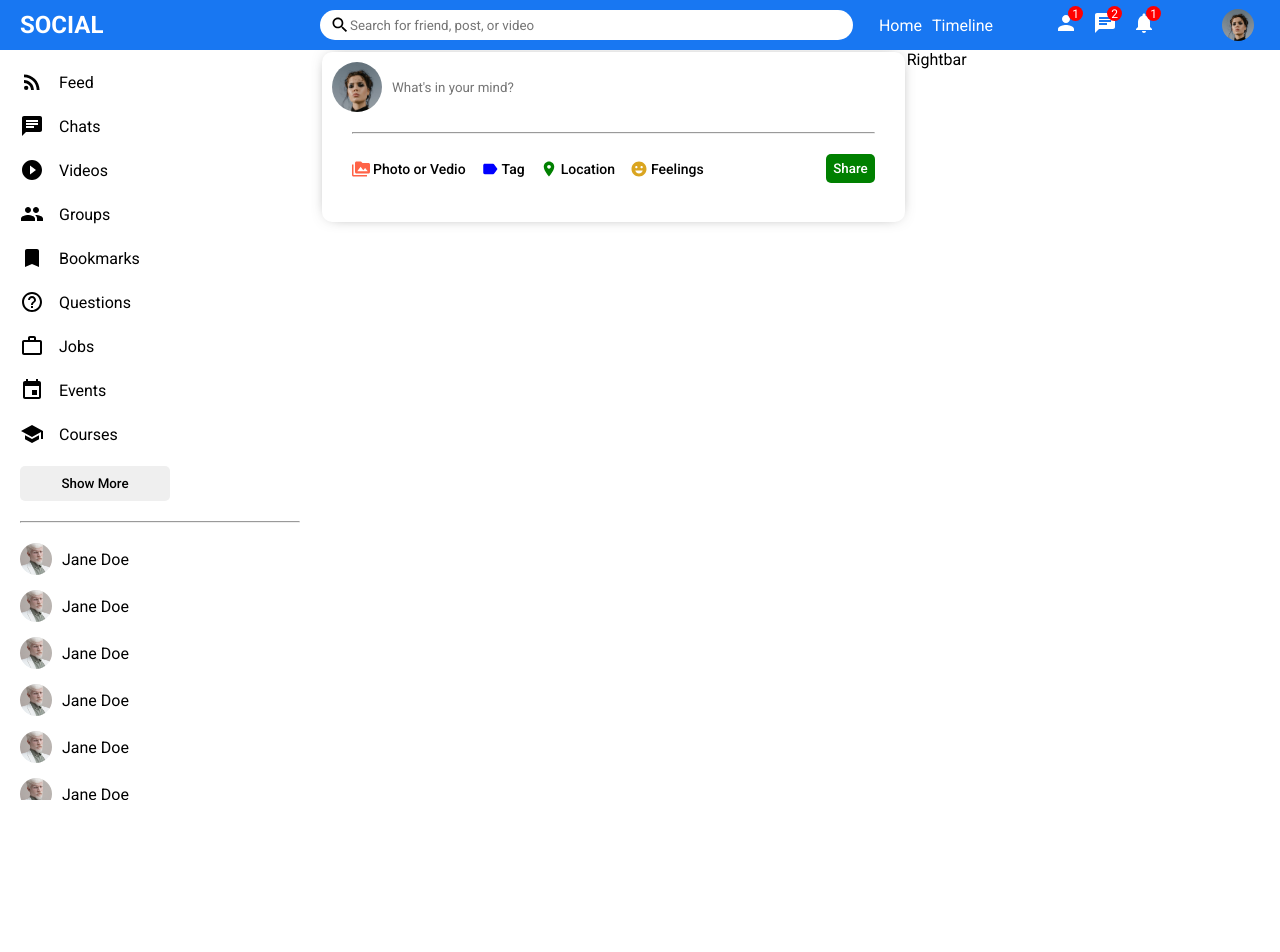
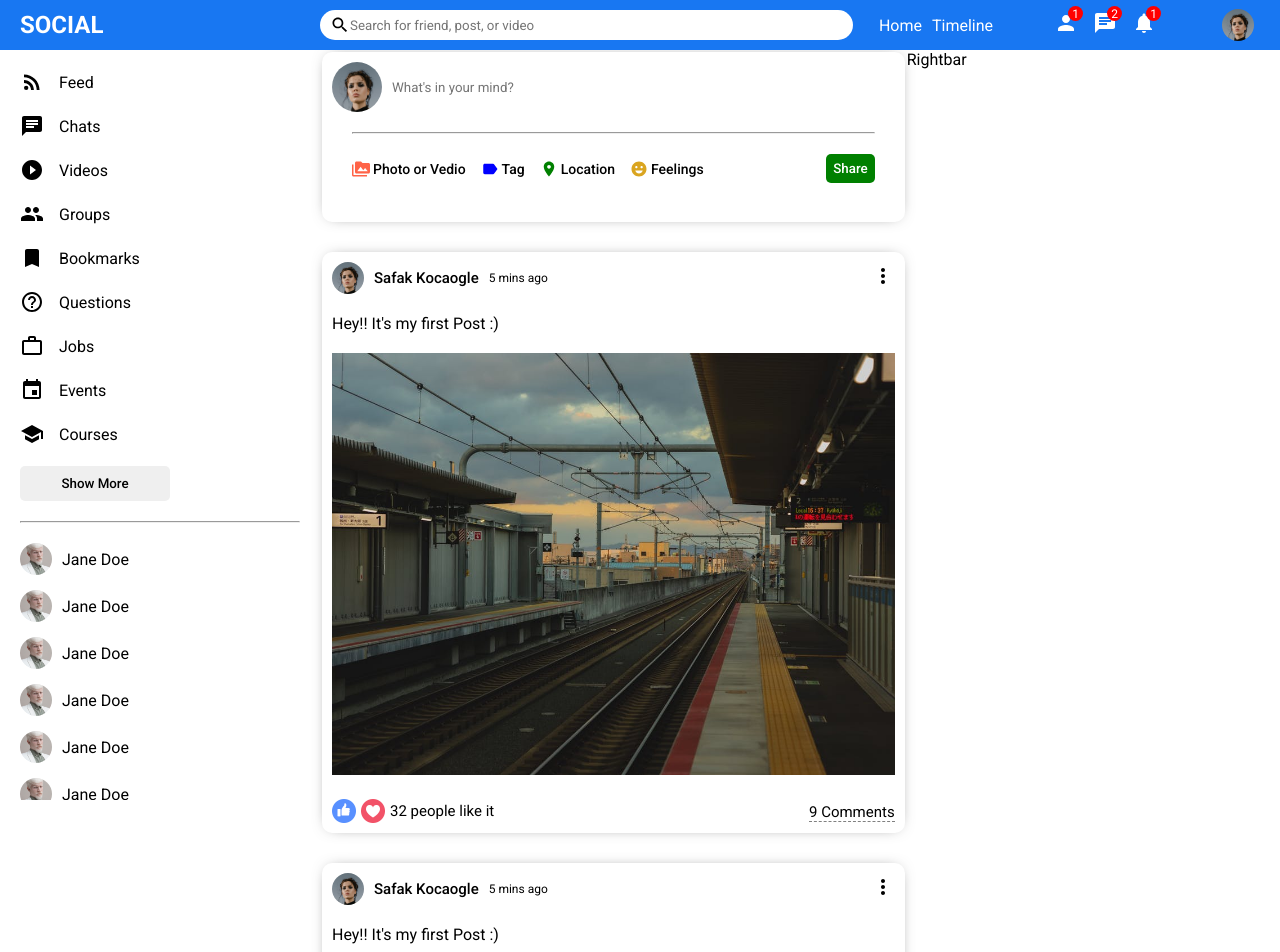
Before and after one commit to rushdy87/social-react, a React (Create React App) app: page / in a window 1280 px wide. Shown: the top 952 px of the page. Before the commit the page ends 800 px from the top, so only its background shows below. Built offline with nearby package versions, Linux system fonts and the light colour scheme.

Commit message:
Post component- finshed Feed component

```diff
--- a/src/components/feed/Feed.jsx
+++ b/src/components/feed/Feed.jsx
@@ -1,11 +1,29 @@
 import './Feed.css';
-import { Share } from '../';
+import { Share, Post } from '../';
 
 const Feed = () => {
   return (
     <div className="feed">
       <div className="feed-wrapper">
         <Share />
+        <Post />
+        <Post />
+        <Post />
+        <Post />
+        <Post />
+        <Post />
+        <Post />
+        <Post />
+        <Post />
+        <Post />
+        <Post />
+        <Post />
+        <Post />
+        <Post />
+        <Post />
+        <Post />
+        <Post />
+        <Post />
       </div>
     </div>
   );
--- a/src/components/index.js
+++ b/src/components/index.js
@@ -3,3 +3,4 @@ export { default as Sidebar } from './sidebar/Sidebar';
 export { default as Feed } from './feed/Feed';
 export { default as Rightbar } from './rightbar/Rightbar';
 export { default as Share } from './share/Share';
+export { default as Post } from './post/Post';
--- /dev/null
+++ b/src/components/post/Post.css
@@ -0,0 +1,87 @@
+.post {
+  width: 100%;
+  border-radius: 10px;
+  margin: 30px 0;
+  -webkit-box-shadow: 0px 0px 16px -8px rgba(0, 0, 0, 0.69);
+  box-shadow: 0px 0px 16px -8px rgba(0, 0, 0, 0.69);
+}
+
+.post-wrapper {
+  padding: 10px;
+}
+
+.post-top {
+  display: flex;
+  align-items: center;
+  justify-content: space-between;
+}
+
+.post-top-left {
+  display: flex;
+  align-items: center;
+}
+
+.post-profile-image {
+  width: 32px;
+  height: 32px;
+  border-radius: 50%;
+  object-fit: cover;
+}
+
+.post-username {
+  font-size: 15px;
+  font-weight: 500;
+  margin: 0 10px;
+}
+
+.post-date {
+  font-size: 12px;
+}
+
+.post-top-right {
+}
+
+.post-center {
+  margin: 20px 0;
+}
+
+.post-text {
+}
+
+.post-image {
+  margin-top: 20px;
+  width: 100%;
+  max-height: 500px;
+  object-fit: contain;
+}
+
+.post-bottom {
+  display: flex;
+  align-items: center;
+  justify-content: space-between;
+}
+
+.post-bottom-left {
+  display: flex;
+  align-items: center;
+}
+
+.like-icon {
+  width: 24px;
+  height: 24px;
+  margin-right: 5px;
+  cursor: pointer;
+}
+
+.post-like-counter {
+  font-size: 15px;
+}
+
+.post-bottom-right {
+}
+
+.post-comment-text {
+  cursor: pointer;
+  border-bottom: 1px dashed gray;
+  font-size: 15px;
+}
--- /dev/null
+++ b/src/components/post/Post.jsx
@@ -0,0 +1,41 @@
+import './Post.css';
+import { MoreVert } from '@mui/icons-material';
+
+const Post = () => {
+  return (
+    <div className="post">
+      <div className="post-wrapper">
+        <div className="post-top">
+          <div className="post-top-left">
+            <img
+              src="/assets/person/1.jpeg"
+              alt=""
+              className="post-profile-image"
+            />
+            <span className="post-username">Safak Kocaogle</span>
+            <span className="post-date">5 mins ago</span>
+          </div>
+          <div className="post-top-right">
+            <MoreVert />
+          </div>
+        </div>
+        <div className="post-center">
+          <span className="post-text">Hey!! It's my first Post :)</span>
+          <img src="/assets/post/1.jpeg" alt="" className="post-image" />
+        </div>
+        <div className="post-bottom">
+          <div className="post-bottom-left">
+            <img className="like-icon" src="/assets/like.png" alt="" />
+            <img className="like-icon" src="/assets/heart.png" alt="" />
+            <span className="post-like-counter">32 people like it</span>
+          </div>
+          <div className="post-bottom-right">
+            <span className="post-comment-text">9 Comments</span>
+          </div>
+        </div>
+      </div>
+    </div>
+  );
+};
+
+export default Post;
```
